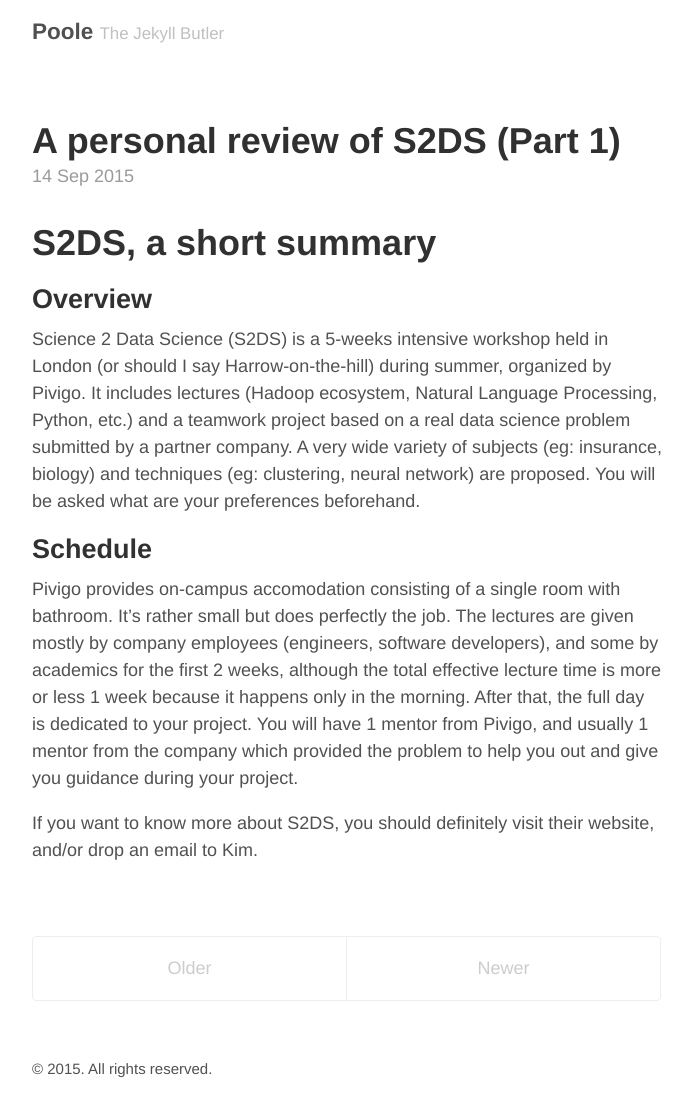
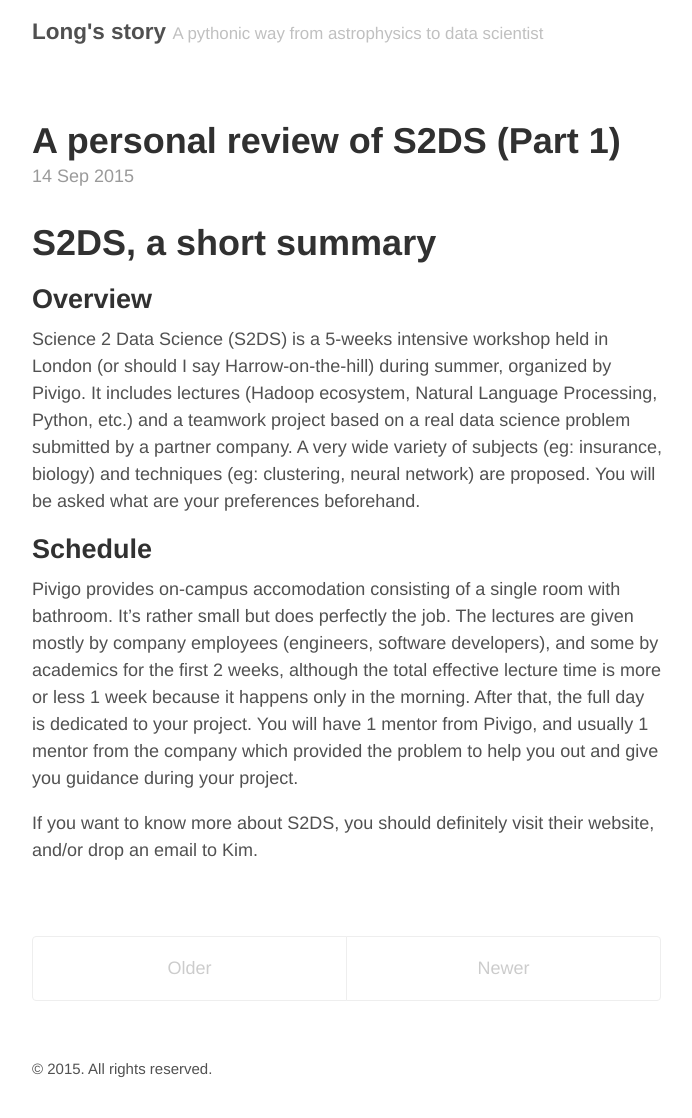
Before and after one commit to ldocao/ldocao.github.io, a Jekyll site: the page built from index.html, in a window 1280 px wide. Shown: the whole page, without its empty margins (293-985 px from the left). Built offline with Jekyll 4.4.1, drawn with Linux system fonts in a browser that asks for light colours; the list of posts is cut into pages by our own code.

Commit message:
update config

```diff
--- a/_config.yml
+++ b/_config.yml
@@ -5,9 +5,9 @@
 relative_permalinks: true
 
 # Setup
-title:               Poole
-tagline:             The Jekyll Butler
-url:                 http://getpoole.com
+title:               Long's story
+tagline:             A pythonic way from astrophysics to data scientist
+url:                 http://ldocao.github.io
 paginate:            1
 baseurl:             ""
 
@@ -20,11 +20,11 @@
 
 # About/contact
 author:
-  name:              Mark Otto
-  url:               https://twitter.com/mdo
-  email:             markdotto@gmail.com
+  name:              Long Do Cao
+  url:               https://twitter.com/ldocao
+  email:             ldocao@gmail.com
 
 # Custom vars
 version:             2.0.0
 github:
-  repo:              https://github.com/poole/poole
+  repo:              https://github.com/ldocao/ldocao.github.io
```
